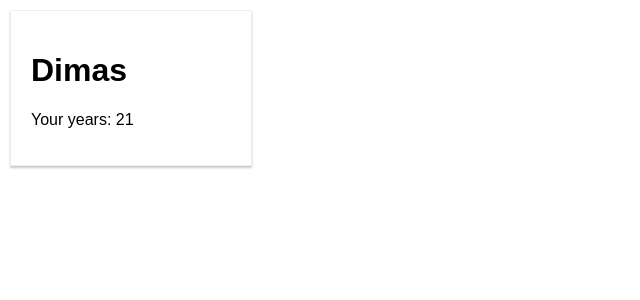
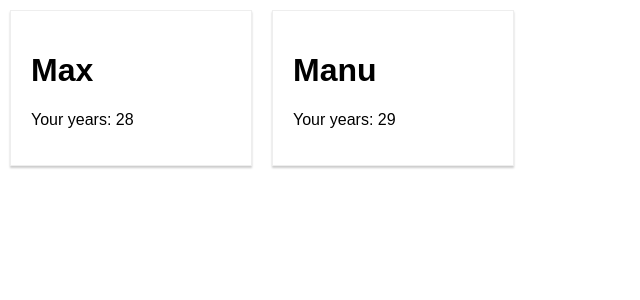
Before and after one commit to 13LD/react-redux-udemy, a React (Create React App) app in the folder intro/: page / in a window 1280 px wide. Shown: the top 300 px of the page, without its empty margins (0-640 px from the left). Built offline with nearby package versions, Linux system fonts and the light colour scheme.

Commit message:
multiple components on 1 render

```diff
--- a/intro/src/index.js
+++ b/intro/src/index.js
@@ -4,6 +4,12 @@ import './index.css';
 import App from './App';
 import registerServiceWorker from './registerServiceWorker';
 
+var app = (
+  <div>
+    <App name="Max" year="28" />
+    <App name="Manu" year="29" />
+  </div>
+);
 
-ReactDOM.render(<App name="Dimas" year="21" />, document.getElementById('p1'));
+ReactDOM.render(app, document.getElementById('p1'));
 registerServiceWorker();
```
Also changed, not shown: 1 other file (tests, documents, lock files or other folders).
